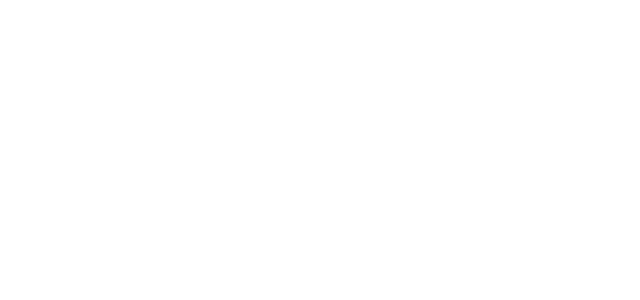
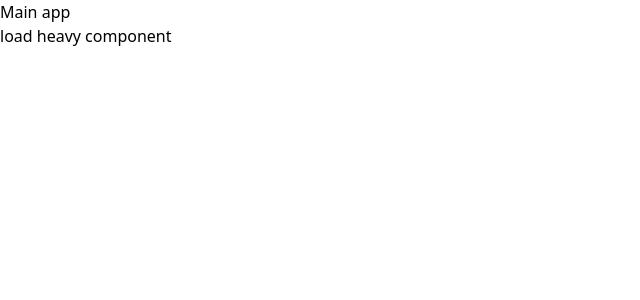
Before and after one commit to Aghmaz/octet-sessions, a React (Vite) app: page /lazyloading in a window 1280 px wide. Before the commit this address had no page. Shown: the top 300 px of the page, without its empty margins (0-640 px from the left). Built offline with nearby package versions, Linux system fonts and the light colour scheme.

Commit message:
lazy loading explained

```diff
--- a/src/App.jsx
+++ b/src/App.jsx
@@ -11,6 +11,7 @@
 import { AuthProvider } from "./auth/AuthContext";
 import ProtectedRoute from "./components/ProtectedRoute";
 import NewLogin from "./pages/newLogin";
+import LazyLoading from "./lazyLoading";
 
 function App() {
   return (
@@ -30,6 +31,7 @@
           <Route path="/newlogin" element={<NewLogin />} />
           {/* <Route path="/" element={<Login />} /> */}
           <Route path="/" element={<Hoc />} />
+          <Route path="/lazyloading" element={<LazyLoading />} />
           <Route path="/home/:userId" element={<Dashboard />} />
           <Route path="/parent" element={<Parent />} />
           <Route path="/form" element={<HorizontalNonLinearStepper />} />
--- /dev/null
+++ b/src/components/HeavyComponent.jsx
@@ -0,0 +1,7 @@
+import React from "react";
+
+const HeavyComponent = () => {
+  return <div> This is heavy component</div>;
+};
+
+export default HeavyComponent;
--- /dev/null
+++ b/src/components/fallBack.jsx
@@ -0,0 +1,7 @@
+import React from "react";
+
+const FallBack = () => {
+  return <div>loading...</div>;
+};
+
+export default FallBack;
--- /dev/null
+++ b/src/lazyLoading.jsx
@@ -0,0 +1,20 @@
+import React, { Suspense, lazy, useState } from "react";
+import FallBack from "./components/fallBack";
+const HeavyComponent = lazy(() => import("./components/HeavyComponent"));
+const LazyLoading = () => {
+  const [show, setShow] = useState(false);
+  return (
+    <div>
+      <h1>Main app</h1>
+      <button onClick={() => setShow(true)}>load heavy component</button>
+
+      {show && (
+        <Suspense fallback={<FallBack />}>
+          <HeavyComponent />
+        </Suspense>
+      )}
+    </div>
+  );
+};
+
+export default LazyLoading;
```
